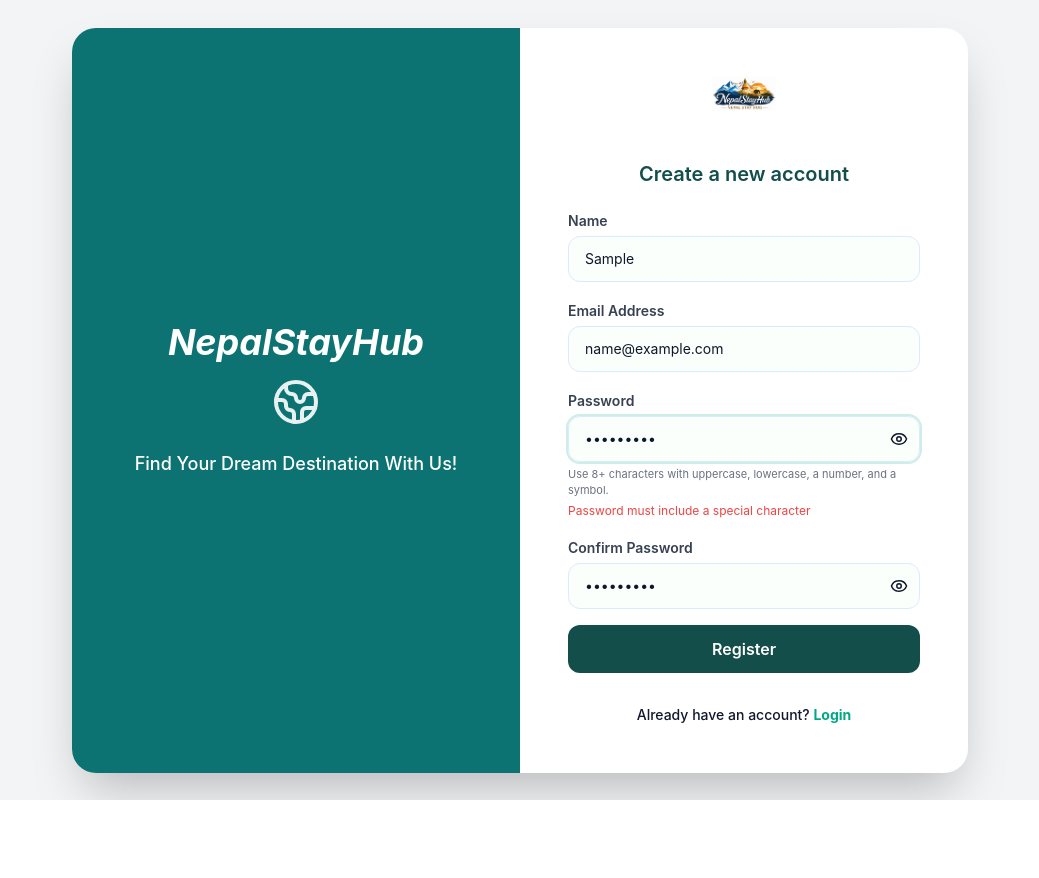
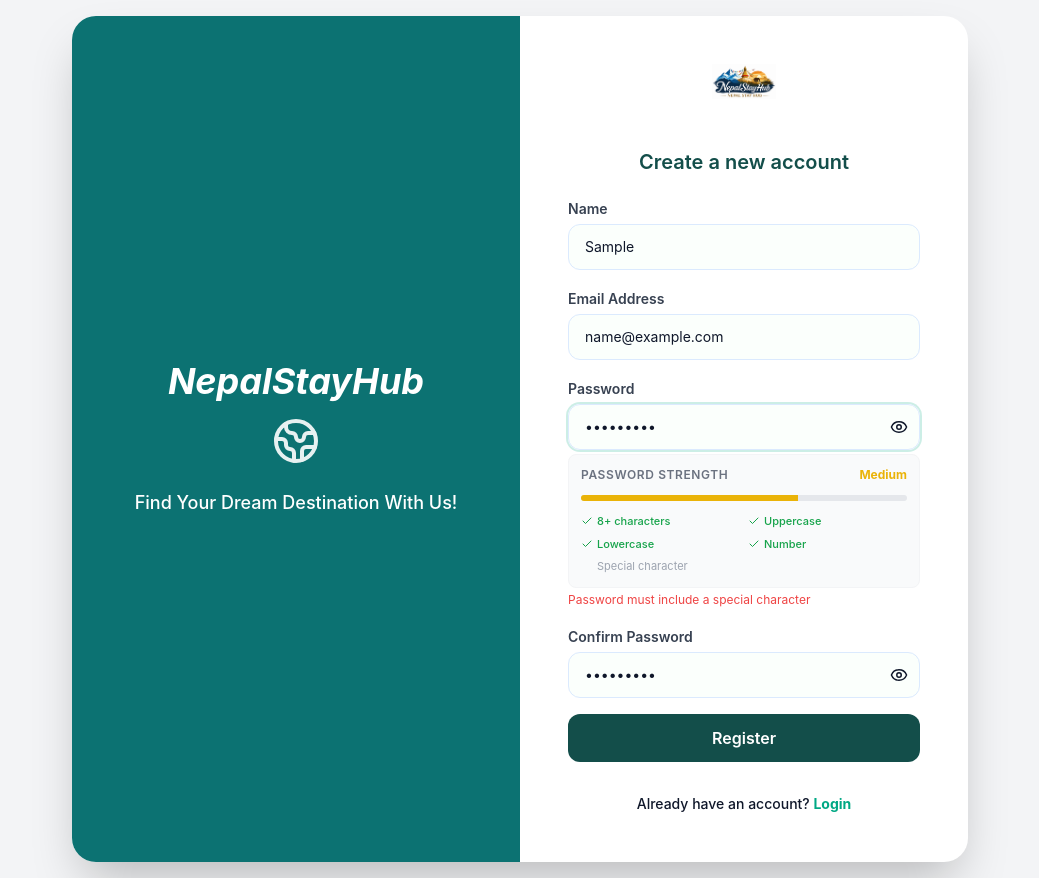
Before and after one commit to dipika-maharjan/NepalStay-Hub, a Next.js app in the folder frontend/: page /register in a window 1280 px wide. Both pictures are taken after typing "Sample", "name@example.com", "Sample123", "Sample123" into the empty fields and a click on the button "Register". Shown: the whole page, without its empty margins (120-1159 px from the left). Before the commit the page ends 800 px from the top, so only its background shows below. Built offline with nearby package versions, Linux system fonts and the light colour scheme; no server answers.

Commit message:
feat(auth): enhance password strength meter in RegisterForm component

```diff
--- a/frontend/app/(auth)/_components/RegisterForm.tsx
+++ b/frontend/app/(auth)/_components/RegisterForm.tsx
@@ -1,7 +1,7 @@
 "use client";
 
 import { useState, useTransition } from "react";
-import { Eye } from "lucide-react";
+import { Eye, Check } from "lucide-react";
 import { useForm } from "react-hook-form";
 import { zodResolver } from "@hookform/resolvers/zod";
 import { RegisterData, registerSchema } from "../schema";
@@ -30,6 +30,7 @@
   const {
     register,
     handleSubmit,
+    watch,
     formState: { errors, isSubmitting },
   } = useForm<RegisterData>({
     resolver: zodResolver(registerSchema),
@@ -40,6 +41,36 @@
       confirmPassword: "",
     },
   });
+
+  const passwordValue = watch("password", "");
+
+  const hasLength = passwordValue.length >= 8;
+  const hasUpper = /[A-Z]/.test(passwordValue);
+  const hasLower = /[a-z]/.test(passwordValue);
+  const hasNumber = /[0-9]/.test(passwordValue);
+  const hasSpecial = /[^A-Za-z0-9]/.test(passwordValue);
+
+  const passedChecks = [hasLength, hasUpper, hasLower, hasNumber, hasSpecial].filter(Boolean).length;
+
+  let strengthLabel = "Weak";
+  let strengthColor = "text-red-500";
+  let barColor = "bg-red-500";
+  let barWidth = "w-1/3";
+
+  if (passwordValue.length === 0) {
+    strengthLabel = "";
+    barWidth = "w-0";
+  } else if (passedChecks === 5) {
+    strengthLabel = "Strong";
+    strengthColor = "text-green-500";
+    barColor = "bg-green-500";
+    barWidth = "w-full";
+  } else if (passedChecks >= 3) {
+    strengthLabel = "Medium";
+    strengthColor = "text-yellow-500";
+    barColor = "bg-yellow-500";
+    barWidth = "w-2/3";
+  }
 
   const onSubmit = async (data: RegisterData) => {
     setError("");
@@ -172,10 +203,37 @@
                 <Eye size={18} />
               </button>
             </div>
-            <p className="text-[11px] text-gray-500">
-              Use 8+ characters with uppercase, lowercase, a number, and a
-              symbol.
-            </p>
+
+            {/* Password Strength Meter */}
+            {passwordValue.length > 0 && (
+              <div className="mt-2 p-3 bg-gray-50 rounded-lg border border-gray-100 space-y-3">
+                <div className="flex items-center justify-between">
+                  <span className="text-xs font-semibold text-gray-500 uppercase tracking-wider">Password Strength</span>
+                  <span className={`text-xs font-bold ${strengthColor}`}>{strengthLabel}</span>
+                </div>
+                <div className="w-full h-1.5 bg-gray-200 rounded-full overflow-hidden">
+                  <div className={`h-full ${barColor} ${barWidth} transition-all duration-300`}></div>
+                </div>
+                <div className="grid grid-cols-2 gap-y-1.5 gap-x-2 text-[11px]">
+                  <div className={`flex items-center gap-1 ${hasLength ? "text-green-600 font-medium" : "text-gray-400"}`}>
+                    <Check size={12} className={hasLength ? "opacity-100" : "opacity-0"} /> 8+ characters
+                  </div>
+                  <div className={`flex items-center gap-1 ${hasUpper ? "text-green-600 font-medium" : "text-gray-400"}`}>
+                    <Check size={12} className={hasUpper ? "opacity-100" : "opacity-0"} /> Uppercase
+                  </div>
+                  <div className={`flex items-center gap-1 ${hasLower ? "text-green-600 font-medium" : "text-gray-400"}`}>
+                    <Check size={12} className={hasLower ? "opacity-100" : "opacity-0"} /> Lowercase
+                  </div>
+                  <div className={`flex items-center gap-1 ${hasNumber ? "text-green-600 font-medium" : "text-gray-400"}`}>
+                    <Check size={12} className={hasNumber ? "opacity-100" : "opacity-0"} /> Number
+                  </div>
+                  <div className={`flex items-center gap-1 col-span-2 ${hasSpecial ? "text-green-600 font-medium" : "text-gray-400"}`}>
+                    <Check size={12} className={hasSpecial ? "opacity-100" : "opacity-0"} /> Special character
+                  </div>
+                </div>
+              </div>
+            )}
+
             {errors.password && (
               <p className="text-xs text-red-500">{errors.password.message}</p>
             )}
```
